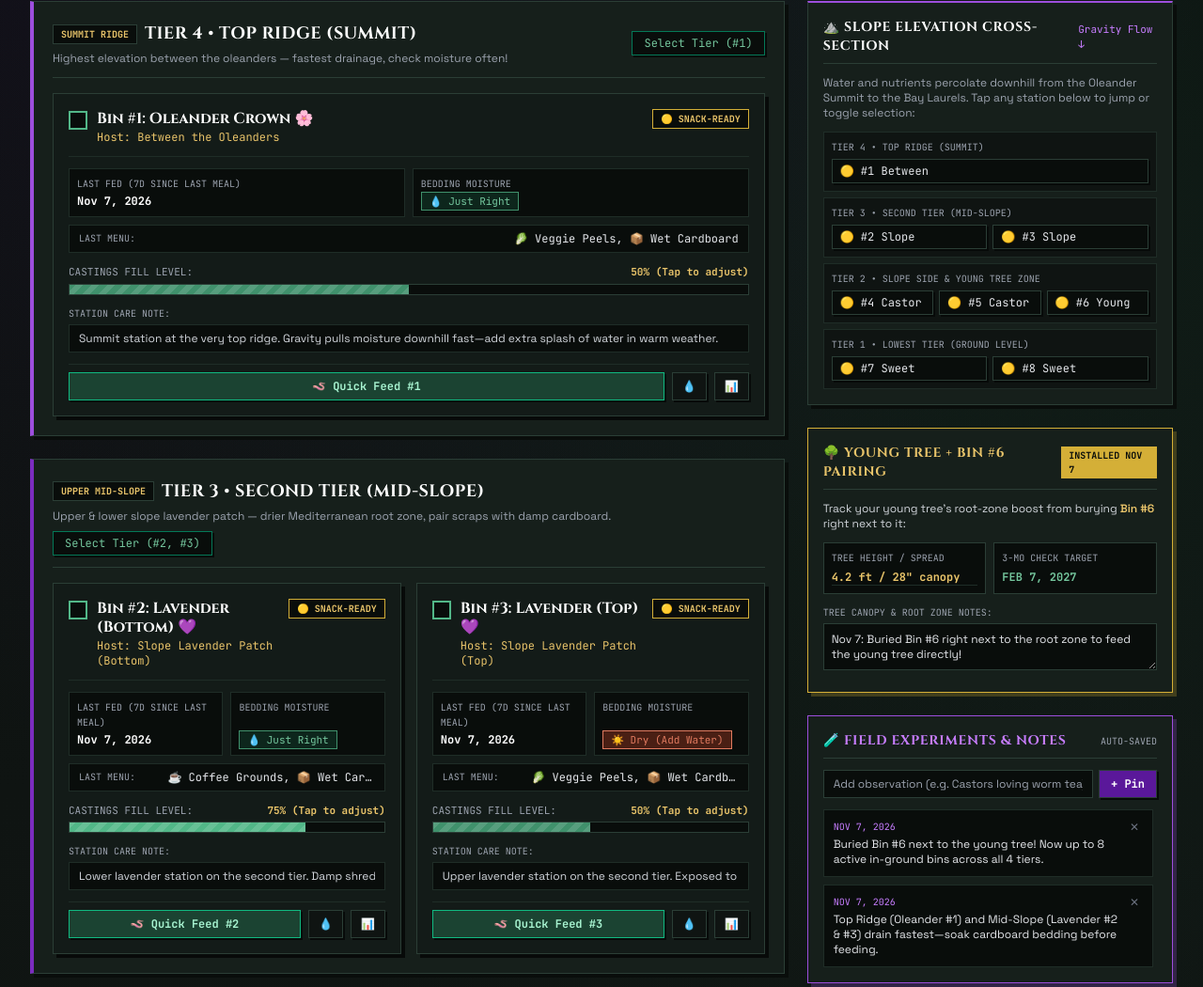
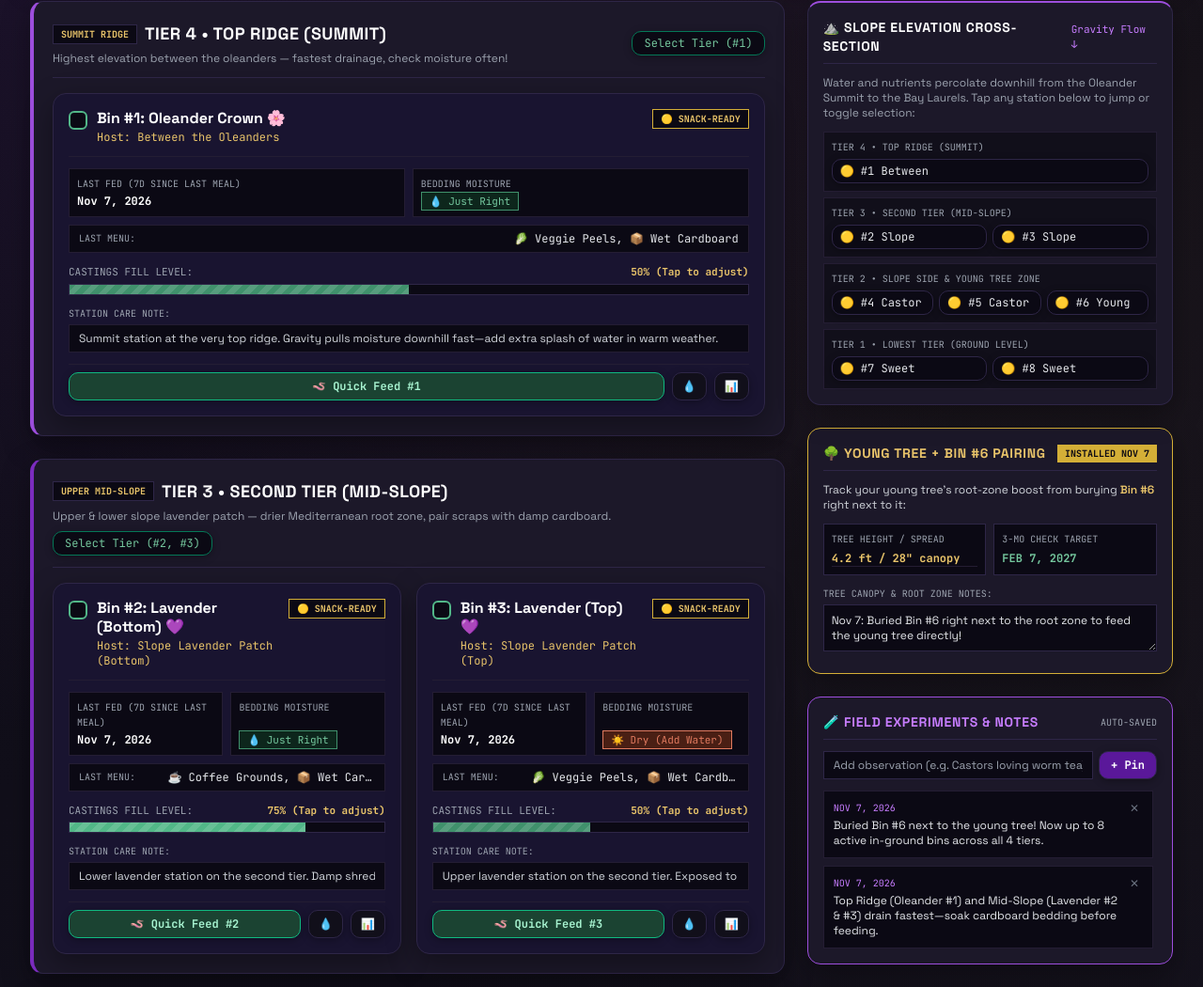
Before and after one commit to TheOtherBlkGrl/life-planner, a plain HTML site: page worm-tracker.html in a window 1280 px wide. Shown: the part 661-1711 px from the top of the page at 94% size. Drawn offline with nearby package versions, Linux system fonts and the light colour scheme.

Commit message:
v3: restyle worm/plant trackers + conservatory to cosmic theme; fix conservatory fatal apostrophe bug; restore tasks panel lost in roulette removal; cache 20261114d

```diff
--- a/worm-tracker.html
+++ b/worm-tracker.html
@@ -8,10 +8,10 @@
   <!-- Tailwind CSS CDN -->
   <script src="https://cdn.tailwindcss.com"></script>
 
-  <!-- Google Fonts: Cinzel (Sharp Serif), Space Grotesk (UI), JetBrains Mono (Data Tickers) -->
+  <!-- Google Fonts: Space Grotesk (UI), JetBrains Mono (Data Tickers) -->
   <link rel="preconnect" href="https://fonts.googleapis.com">
   <link rel="preconnect" href="https://fonts.gstatic.com" crossorigin>
-  <link href="https://fonts.googleapis.com/css2?family=Cinzel:wght@600;700;800;900&family=JetBrains+Mono:ital,wght@0,400;0,500;0,700;1,400&family=Space+Grotesk:wght@400;500;600;700&display=swap" rel="stylesheet">
+  <link href="https://fonts.googleapis.com/css2?family=JetBrains+Mono:ital,wght@0,400;0,500;0,700;1,400&family=Space+Grotesk:wght@400;500;600;700&display=swap" rel="stylesheet">
 
   <script>
     tailwind.config = {
@@ -20,11 +20,11 @@
         extend: {
           colors: {
             obsidian: {
-              950: '#090d0b',
-              900: '#0f1412',
-              800: '#161f1b',
-              700: '#1f2d27',
-              600: '#2b3e36'
+              950: '#0b0914',
+              900: '#110f1a',
+              800: '#1c1829',
+              700: '#241d33',
+              600: '#2e2647'
             },
             emerald: {
               950: '#0d261c',
@@ -62,7 +62,7 @@
             }
           },
           fontFamily: {
-            serif: ['Cinzel', 'serif'],
+            serif: ['Space Grotesk', 'sans-serif'],
             sans: ['Space Grotesk', 'sans-serif'],
             mono: ['JetBrains Mono', 'monospace']
           }
@@ -73,58 +73,55 @@
 
   <style>
     /* Strict 0px Sharp Architectural Borders across the entire module */
-    *, *::before, *::after {
-      border-radius: 0px !important;
-    }
 
     body {
-      background-color: #0f1412;
-      color: #e6f0ec;
+      background-color: #110f1a;
+      color: #f5f3fa;
       font-family: 'Space Grotesk', sans-serif;
       background-image:
-        radial-gradient(circle at 15% 10%, rgba(90, 24, 154, 0.12) 0%, transparent 40%),
-        radial-gradient(circle at 85% 30%, rgba(27, 67, 50, 0.22) 0%, transparent 45%),
-        linear-gradient(to bottom, #090d0b 0%, #0f1412 50%, #121916 100%);
+        radial-gradient(circle at 15% 10%, rgba(157, 78, 221, 0.14) 0%, transparent 40%),
+        radial-gradient(circle at 85% 30%, rgba(244, 184, 96, 0.05) 0%, transparent 45%),
+        linear-gradient(to bottom, #0b0914 0%, #110f1a 50%, #13101f 100%);
       min-height: 100vh;
     }
 
     /* Architectural Corner Brackets & Double Borders */
     .sharp-panel {
-      background-color: #161f1b;
-      border: 1px solid #2b3e36;
-      box-shadow: 4px 4px 0px #090d0b;
+      background-color: #1c1829;
+      border: 1px solid #2e2647;
+      box-shadow: 0 10px 30px rgba(0,0,0,0.35);
       position: relative;
       transition: transform 0.15s ease, box-shadow 0.15s ease, border-color 0.15s ease;
     }
 
     .sharp-panel-gold {
-      background-color: #161f1b;
+      background-color: #1c1829;
       border: 1px solid #d4af37;
-      box-shadow: 4px 4px 0px rgba(212, 175, 55, 0.25);
+      box-shadow: 0 10px 30px rgba(212,175,55,0.12);
     }
 
     .sharp-panel-plum {
-      background-color: #161f1b;
+      background-color: #1c1829;
       border: 1px solid #9d4edd;
-      box-shadow: 4px 4px 0px rgba(157, 78, 221, 0.25);
+      box-shadow: 0 10px 30px rgba(157,78,221,0.18);
     }
 
     .bin-card {
-      background-color: #131b18;
-      border: 1px solid #2b3e36;
-      box-shadow: 4px 4px 0px #070a09;
+      background-color: #191430;
+      border: 1px solid #2e2647;
+      box-shadow: 0 10px 30px rgba(0,0,0,0.35);
       transition: all 0.15s ease;
     }
 
     .bin-card:hover {
       border-color: #52b788;
-      box-shadow: 6px 6px 0px #070a09;
+      box-shadow: 0 12px 32px rgba(82,183,136,0.20);
     }
 
     .bin-card.selected-bin {
       border: 2px solid #d4af37;
       background-color: #192420;
-      box-shadow: 5px 5px 0px rgba(212, 175, 55, 0.35);
+      box-shadow: 0 12px 32px rgba(212,175,55,0.18);
     }
 
     .bin-card.harvest-ready {
@@ -134,19 +131,19 @@
 
     /* Button Press Mechanics */
     .sharp-btn {
-      border: 1px solid #2b3e36;
-      box-shadow: 2px 2px 0px #070a09;
+      border: 1px solid #2e2647;
+      box-shadow: 0 2px 8px rgba(0,0,0,0.30);
       transition: all 0.1s ease;
       cursor: pointer;
       user-select: none;
     }
     .sharp-btn:hover {
       transform: translate(-1px, -1px);
-      box-shadow: 3px 3px 0px #070a09;
+      box-shadow: 0 4px 12px rgba(157,78,221,0.28);
     }
     .sharp-btn:active {
       transform: translate(1px, 1px);
-      box-shadow: 0px 0px 0px #070a09;
+      box-shadow: 0 1px 4px rgba(0,0,0,0.30);
     }
 
     /* Striped Progress Bar for Castings Fill */
@@ -167,11 +164,11 @@
       height: 6px;
     }
     ::-webkit-scrollbar-track {
-      background: #0f1412;
-      border-left: 1px solid #1f2d27;
+      background: #110f1a;
+      border-left: 1px solid #241d33;
     }
     ::-webkit-scrollbar-thumb {
-      background: #2d6a4f;
+      background: #7b2cbf;
     }
     ::-webkit-scrollbar-thumb:hover {
       background: #d4af37;
@@ -183,7 +180,7 @@
       width: 20px;
       height: 20px;
       border: 2px solid #52b788;
-      background-color: #090d0b;
+      background-color: #0b0914;
       display: inline-grid;
       place-content: center;
       cursor: pointer;
@@ -211,6 +208,18 @@
     .pulse-badge {
       animation: borderPulse 2.2s infinite ease-in-out;
     }
+
+    /* cosmic theme alignment */
+    .sharp-panel, .sharp-panel-gold, .sharp-panel-plum, .bin-card { border-radius: 14px !important; }
+    .sharp-panel, .sharp-panel-gold, .sharp-panel-plum, .bin-card { box-shadow: 0 10px 30px rgba(0,0,0,0.35) !important; }
+    .bin-card:hover { box-shadow: 0 12px 32px rgba(82,183,136,0.20) !important; }
+    .bin-card.selected-bin, .bin-card.harvest-ready { box-shadow: 0 12px 32px rgba(212,175,55,0.18) !important; }
+    .sharp-btn { border-radius: 10px !important; box-shadow: 0 2px 8px rgba(0,0,0,0.30) !important; }
+    .sharp-btn:hover { box-shadow: 0 4px 12px rgba(157,78,221,0.28) !important; }
+    .sharp-btn:active { box-shadow: 0 1px 4px rgba(0,0,0,0.30) !important; }
+    .sharp-checkbox { border-radius: 6px !important; }
+    ::-webkit-scrollbar-track { background: #110f1a !important; border-left: 1px solid #241d33 !important; }
+    ::-webkit-scrollbar-thumb { background: #7b2cbf !important; }
   </style>
 </head>
 <body class="p-3 sm:p-6 lg:p-8 selection:bg-plum-800 selection:text-harvest-400">
```
Also changed, not shown: conservatory.html (+8 -8 lines), plant-tracker.html (+43 -34 lines), v3.html (+21 -5 lines).
